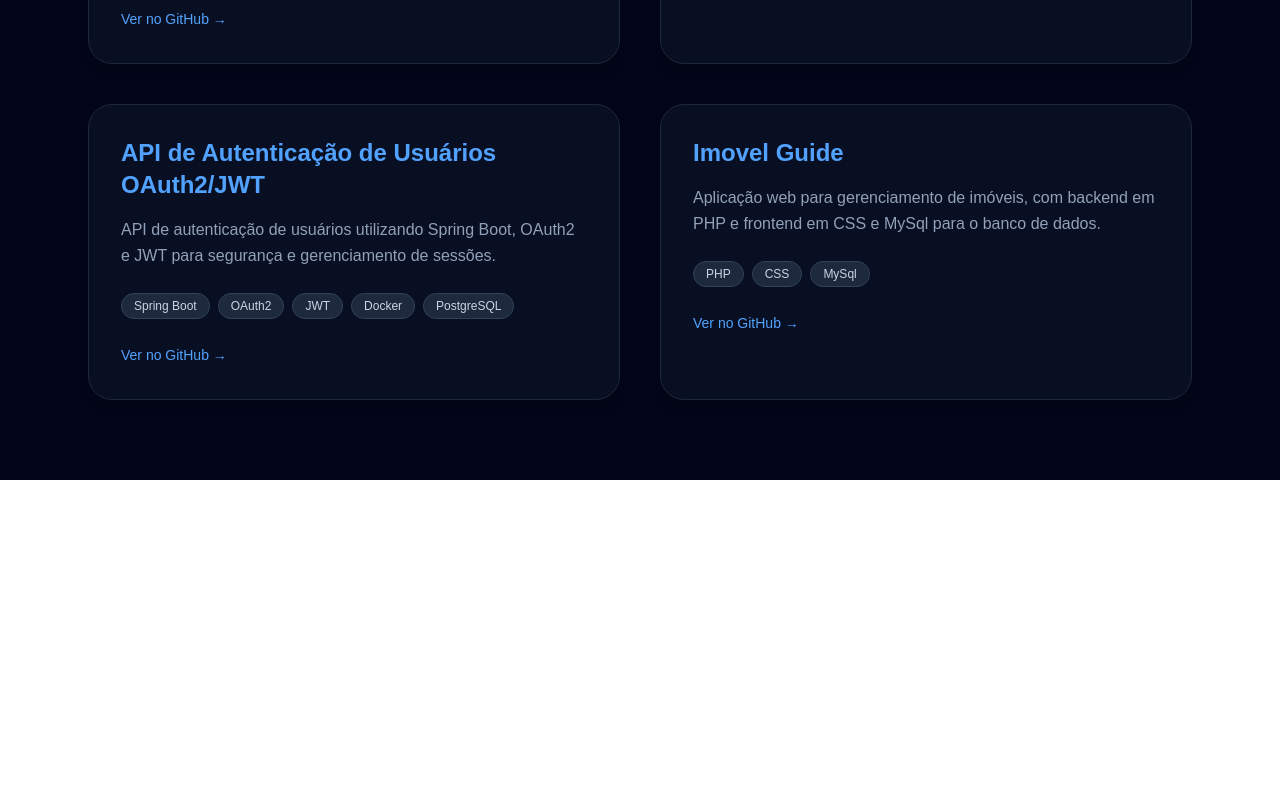
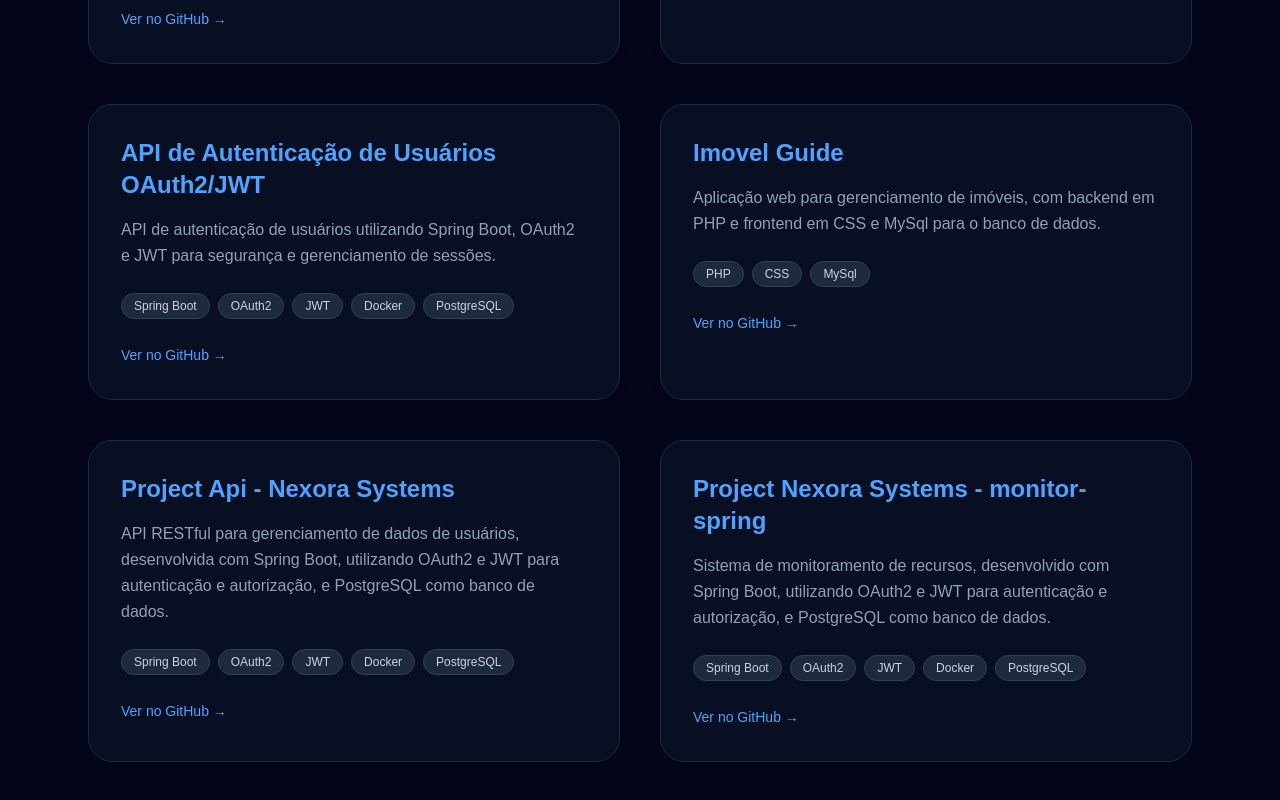
Before and after one commit to Claitonok/portfolio, a Next.js app: page /projetos in a window 1280 px wide. Shown: the part 1512-2312 px from the top of the page. Before the commit the page ends 1992 px from the top, so only its background shows below. Built offline with nearby package versions, Linux system fonts and the light colour scheme.

Commit message:
project++1.2++

```diff
--- a/app/projetos/page.tsx
+++ b/app/projetos/page.tsx
@@ -71,6 +71,20 @@ const projects = [
       "Aplicação web para gerenciamento de imóveis, com backend em PHP e frontend em CSS e MySql para o banco de dados.",
     tech: ["PHP", "CSS", "MySql"],
     github: "https://github.com/Claitonok/Imovel-Guide",
+  },
+    {
+    title: "Project Api - Nexora Systems",
+    description:
+      "API RESTful para gerenciamento de dados de usuários, desenvolvida com Spring Boot, utilizando OAuth2 e JWT para autenticação e autorização, e PostgreSQL como banco de dados.",
+    tech: ["Spring Boot", "OAuth2", "JWT", "Docker", "PostgreSQL"],
+    github: "https://github.com/Claitonok/monitor",
+  },
+  {
+    title: "Project Nexora Systems - monitor-spring",
+    description:
+      "Sistema de monitoramento de recursos, desenvolvido com Spring Boot, utilizando OAuth2 e JWT para autenticação e autorização, e PostgreSQL como banco de dados.",
+    tech: ["Spring Boot", "OAuth2", "JWT", "Docker", "PostgreSQL"],
+    github: "https://github.com/Claitonok/monitor-spring",
   }
 
 ];
--- a/app/sobre/page.tsx
+++ b/app/sobre/page.tsx
@@ -55,7 +55,7 @@ export default function Sobre() {
           >
             <div className="relative w-72 h-72 rounded-3xl overflow-hidden border border-cyan-500/20 shadow-2xl shadow-cyan-500/20">
               <Image
-                src="/minha-foto.png"
+                src="/minha-foto.jpg"
                 alt="Claiton"
                 fill
                 className="object-cover"
```
Also changed, not shown: public/minha-foto.jpg (added), public/minha-foto.png (deleted).
